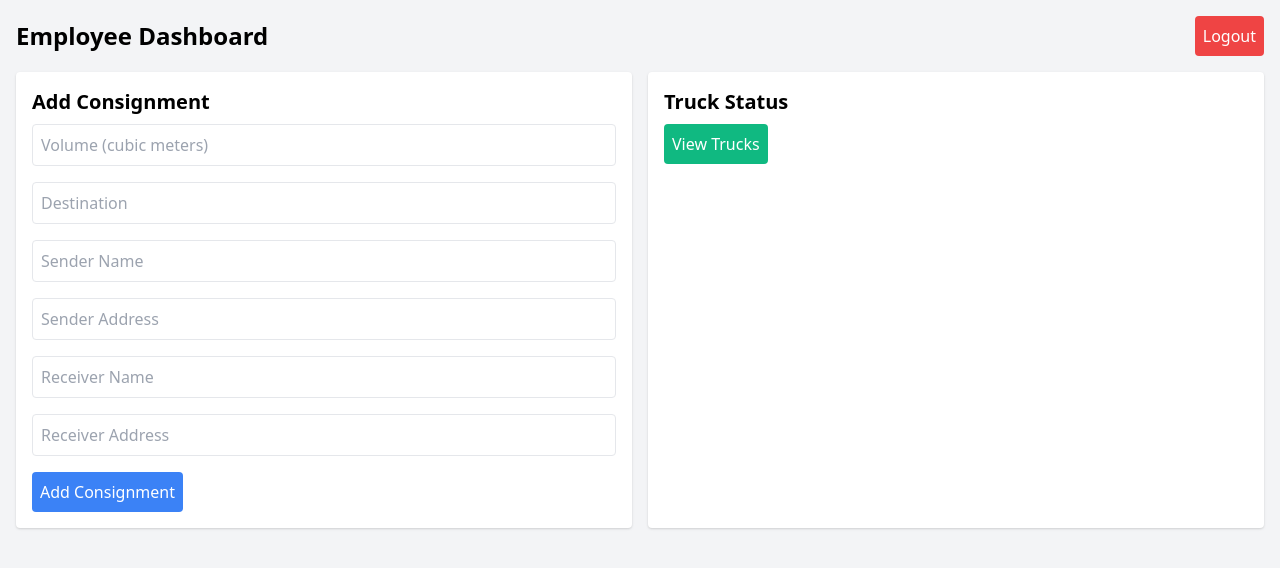
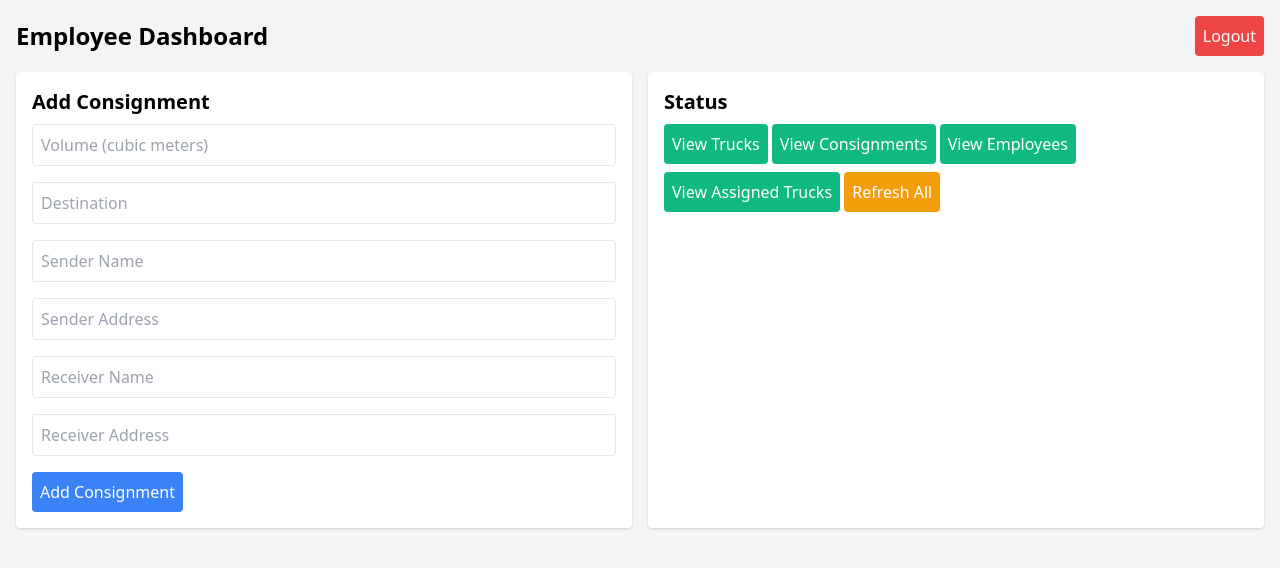
Before and after one commit to abhinavsesh/TransportCompany_ComputerizationSoftware, a Flask app: template App-TCCS/templates/employee_dashboard.html in a window 1280 px wide. Shown: the top 568 px of the page. Run offline with Flask 3, Linux system fonts and the light colour scheme; the template is opened without the code that fills it, so the values that code supplies are empty.

Commit message:
Update employee_dashboard.html

```diff
--- a/App-TCCS/templates/employee_dashboard.html
+++ b/App-TCCS/templates/employee_dashboard.html
@@ -25,8 +25,12 @@
                 </form>
             </div>
             <div class="bg-white p-4 rounded shadow">
-                <h2 class="text-xl font-semibold mb-2">Truck Status</h2>
+                <h2 class="text-xl font-semibold mb-2">Status</h2>
                 <button onclick="fetchTrucks()" class="bg-green-500 text-white p-2 rounded mb-2">View Trucks</button>
+                <button onclick="fetchConsignments()" class="bg-green-500 text-white p-2 rounded mb-2">View Consignments</button>
+                <button onclick="fetchEmployees()" class="bg-green-500 text-white p-2 rounded mb-2">View Employees</button>
+                <button onclick="fetchAssignedTrucks()" class="bg-green-500 text-white p-2 rounded mb-2">View Assigned Trucks</button>
+                <button onclick="refreshAll()" class="bg-yellow-500 text-white p-2 rounded mb-2">Refresh All</button>
                 <div id="truckOutput" class="mt-4"></div>
             </div>
         </div>
@@ -42,8 +46,8 @@
                 body: JSON.stringify(data)
             });
             const result = await response.json();
-            alert(result.message);
-            e.target.reset();
+            alert(result.message || result.error);
+            if (response.ok) e.target.reset();
         });
 
         async function fetchTrucks() {
@@ -51,7 +55,42 @@
             const trucks = await response.json();
             document.getElementById('truckOutput').innerHTML = `
                 <h3 class="text-lg font-semibold">Truck Status</h3>
-                <ul>${trucks.map(t => `<li>ID: ${t.id}, Location: ${t.location}, Status: ${t.status}</li>`).join('')}</ul>
+                <ul>${trucks.map(t => `<li>ID: ${t.id}, Location: ${t.location}, Status: ${t.status}, Volume: ${t.volume}</li>`).join('')}</ul>
+            `;
+        }
+
+        async function fetchConsignments() {
+            const response = await fetch('/consignments');
+            const consignments = await response.json();
+            document.getElementById('truckOutput').innerHTML = `
+                <h3 class="text-lg font-semibold">Consignments</h3>
+                <ul>${consignments.map(c => `<li>ID: ${c.id}, Volume: ${c.volume}, Destination: ${c.destination}, Status: ${c.status}</li>`).join('')}</ul>
+            `;
+        }
+
+        async function fetchEmployees() {
+            const response = await fetch('/employees');
+            const employees = await response.json();
+            document.getElementById('truckOutput').innerHTML = `
+                <h3 class="text-lg font-semibold">Employees</h3>
+                <ul>${employees.map(e => `<li>ID: ${e.id}, Username: ${e.username}, Role: ${e.role}</li>`).join('')}</ul>
+            `;
+        }
+
+        async function fetchAssignedTrucks() {
+            const response = await fetch('/trucks/assigned');
+            const trucks = await response.json();
+            document.getElementById('truckOutput').innerHTML = `
+                <h3 class="text-lg font-semibold">Assigned Trucks</h3>
+                <ul>${trucks.map(t => `<li>ID: ${t.id}, Location: ${t.location}, Status: ${t.status}, Volume: ${t.volume}, Assigned: ${t.assigned_at}</li>`).join('')}</ul>
+            `;
+        }
+
+        async function refreshAll() {
+            await Promise.all([fetchTrucks(), fetchConsignments(), fetchEmployees(), fetchAssignedTrucks()]);
+            document.getElementById('truckOutput').innerHTML = `
+                <h3 class="text-lg font-semibold">All Data Refreshed</h3>
+                <p>Check individual views for updated data.</p>
             `;
         }
     </script>
```
